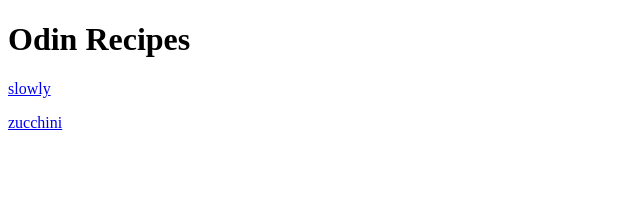
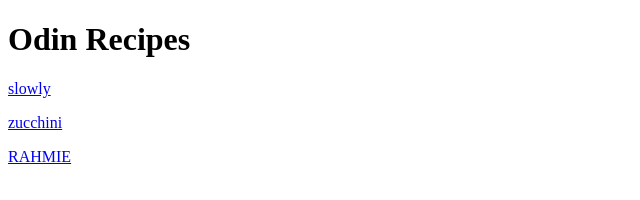
Before and after one commit to Kingsulttaan/odin-recipes, a plain HTML site: page index.html in a window 1280 px wide. Shown: the full height of the page, 0-640 px from the left. Drawn offline with Linux system fonts and the light colour scheme.

Commit message:
ADDITION DATA IN index.html

```diff
--- a/index.html
+++ b/index.html
@@ -8,5 +8,6 @@
    <h1>Odin Recipes</h1>
    <a href="recipes/slowly.html">slowly</a>
   <p> <a href="recipes/zucchini.html" >zucchini</a> </p>
+  <a href="recipes/rahsul-day.html">RAHMIE</a>
 </body>
 </html>
```
